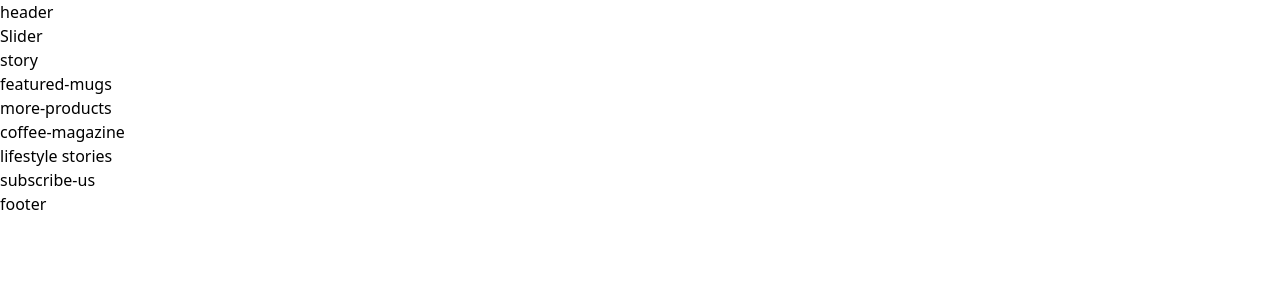
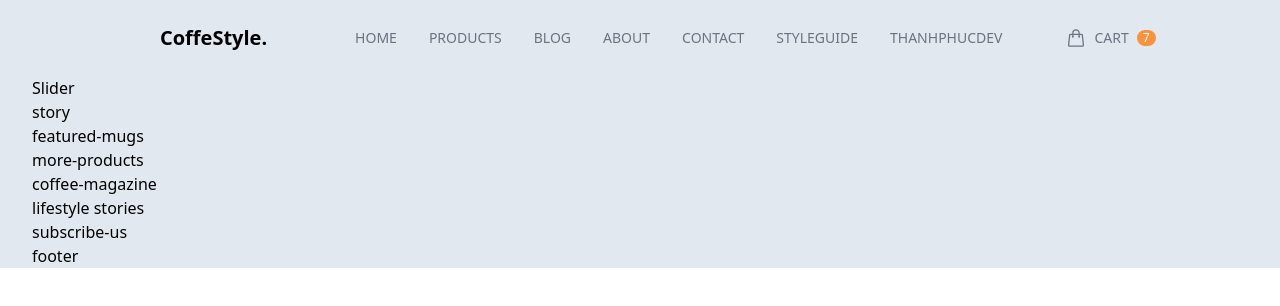
Before and after one commit to 01Justinnguyen/tailwindcss-coffee, a website: page public/index.html in a window 1280 px wide. Drawn offline with nearby package versions, Linux system fonts and the light colour scheme; files that its build step writes are made by us from their sources.

Commit message:
add header2

```diff
--- a/public/index.html
+++ b/public/index.html
@@ -5,13 +5,53 @@
     <meta http-equiv="X-UA-Compatible" content="IE=edge">
     <meta name="viewport" content="width=device-width, initial-scale=1.0">
     <title>Document</title>
-    <link rel="stylesheet" href="./output.css">
+    <link rel="stylesheet" type="text/css" href="./output.css">
 </head>
 <body>
     <div id="root">
-        <div class="content-wrapper">
-            <header>
-                header
+        <div class="content-wrapper max-w-screen-2xl text-base mx-auto px-8 bg-slate-200">
+            <header class="py-6 mx-10">
+                <nav class="flex flex-row justify-between items-center">
+                    <div class="logo basis-2/6 text-center text-xl font-semibold cursor-pointer">
+                        CoffeStyle.
+                    </div>
+
+                    <ul class="flex items-center justify-end basis-3/6 gap-8 uppercase text-sm text-gray-500 font-medium">
+                        <li class="ct-top-menu-item">
+                            <a href="#" class="">Home</a>
+                        </li>
+                        <li class="ct-top-menu-item">
+                            <a href="#" class="">Products</a>
+                        </li>
+                        <li class="ct-top-menu-item">
+                            <a href="#" class="">Blog</a>
+                        </li>
+                        <li class="ct-top-menu-item">
+                            <a href="#" class="">About</a>
+                        </li>
+                        <li class="ct-top-menu-item">
+                            <a href="#" class="">Contact</a>
+                        </li>
+                        <li class="ct-top-menu-item">
+                            <a href="#" class="">Styleguide</a>
+                        </li>
+                        <li class="ct-top-menu-item">
+                            <a href="https://github.com/01Justinnguyen" class="">Thanhphucdev</a>
+                        </li>
+                    </ul>
+
+                    <ul class="basis-1/6 flex justify-start items-center ml-16 uppercase text-sm text-gray-500 font-medium">
+                        <li class="ct-top-menu-item">
+                            <a href="#" class="flex items-center">
+                                <svg xmlns="http://www.w3.org/2000/svg" fill="none" viewBox="0 0 24 24" stroke-width="1.5" stroke="currentColor" class="ct-icon">
+                                    <path stroke-linecap="round" stroke-linejoin="round" d="M15.75 10.5V6a3.75 3.75 0 10-7.5 0v4.5m11.356-1.993l1.263 12c.07.665-.45 1.243-1.119 1.243H4.25a1.125 1.125 0 01-1.12-1.243l1.264-12A1.125 1.125 0 015.513 7.5h12.974c.576 0 1.059.435 1.119 1.007zM8.625 10.5a.375.375 0 11-.75 0 .375.375 0 01.75 0zm7.5 0a.375.375 0 11-.75 0 .375.375 0 01.75 0z" />
+                                  </svg>
+                                <span class="mx-2">Cart</span>
+                                <span class="ct-badge-circle text-white bg-orange-400">7</span>
+                            </a>
+                        </li>
+                    </ul>
+                </nav>
             </header>
 
             <main>
--- a/src/input.css
+++ b/src/input.css
@@ -1,3 +1,15 @@
 @tailwind base;
 @tailwind components;
 @tailwind utilities;
+
+.ct-top-menu-item {
+    @apply cursor-pointer py-1 hover:text-gray-800 relative after:absolute after:bottom-0 after:left-0 after:bg-light-coffee after:h-0.5 after:w-0 hover:after:w-full after:transition-all after:ease-in-out after:duration-300;
+}
+
+.ct-icon {
+    @apply w-5 h-5 inline-block;
+}
+
+.ct-badge-circle {
+    @apply text-xs text-center rounded-full px-1.5;
+}
--- a/tailwind.config.js
+++ b/tailwind.config.js
@@ -2,7 +2,11 @@
 module.exports = {
   content: ["./public/**/*.{html,js}"],
   theme: {
-    extend: {},
+    extend: {
+      colors: {
+        'light-coffee': '#c89f94'
+      }
+    },
   },
   plugins: [],
 }
```
Also changed, not shown: README.md (added), public/output.css (deleted), 1 other file.
